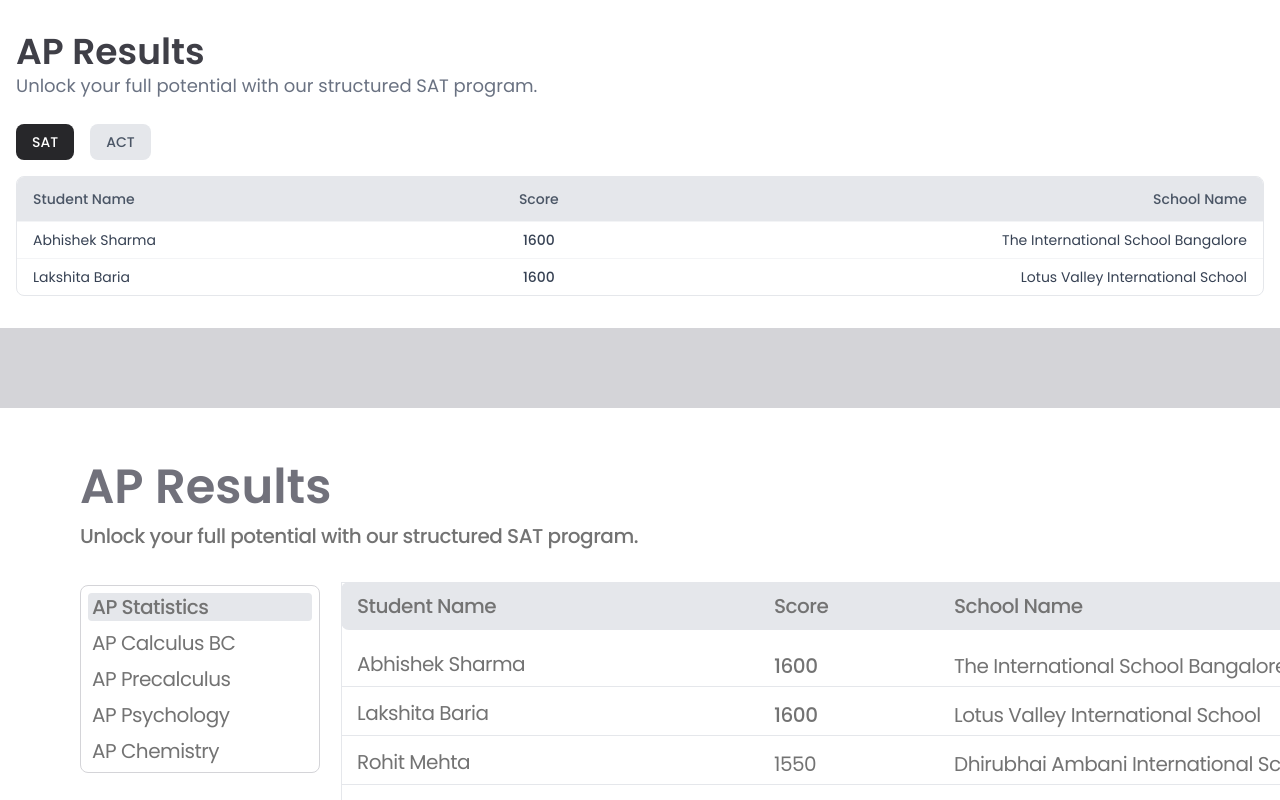
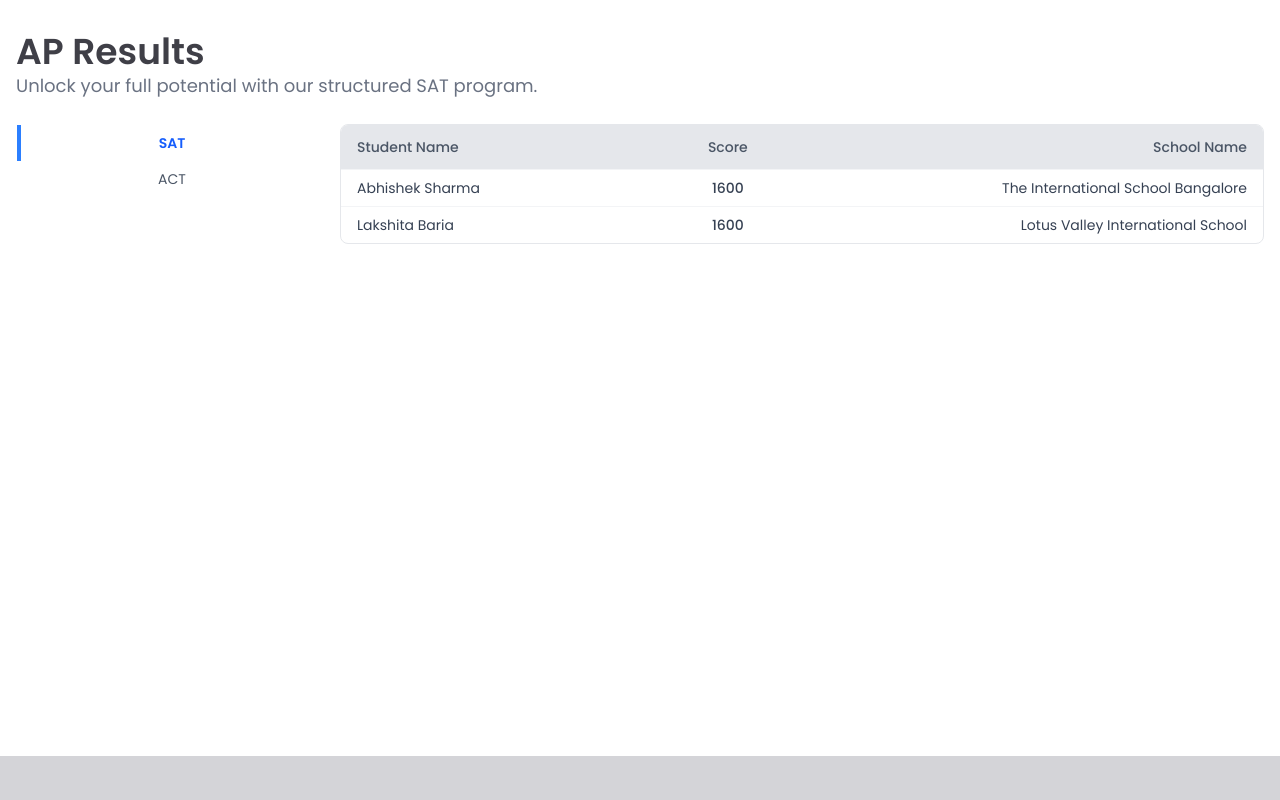
Before and after one commit to DevAashutosh007/sat-n-paper-website, a Next.js app: page /careers in a window 1280 px wide. Shown: the top 800 px of the page. Built offline with nearby package versions, Linux system fonts and the light colour scheme.

Commit message:
changed tagged results ui

```diff
--- a/components/TabbedResults/Tabs.tsx
+++ b/components/TabbedResults/Tabs.tsx
@@ -1,23 +1,24 @@
-import React from 'react';
+import React from "react";
 
-type Props = {
+interface TabsProps {
   tabs: string[];
   activeTab: string;
   onChange: (tab: string) => void;
-};
+}
 
-const Tabs: React.FC<Props> = ({ tabs, activeTab, onChange }) => {
+const Tabs: React.FC<TabsProps> = ({ tabs, activeTab, onChange }) => {
   return (
-    <div className="flex space-x-4 mb-4">
-      {tabs.map(tab => (
+    <div className="flex md:flex-col overflow-x-auto md:overflow-y-auto">
+      {tabs.map((tab) => (
         <button
           key={tab}
           onClick={() => onChange(tab)}
-          className={`px-4 py-2 rounded-lg text-sm font-medium transition-colors ${
-            activeTab === tab
-              ? 'bg-zinc-800 text-white'
-              : 'bg-gray-200 text-gray-600 hover:bg-gray-300'
-          }`}
+          className={`py-2 px-4 whitespace-nowrap text-sm border-b-2 md:border-b-0 md:border-l-4
+            ${
+              tab === activeTab
+                ? "border-blue-500 text-blue-600 font-semibold"
+                : "border-transparent text-gray-600"
+            }`}
         >
           {tab}
         </button>
--- a/components/TabbedResults/index.tsx
+++ b/components/TabbedResults/index.tsx
@@ -3,38 +3,50 @@ import React, { useState } from 'react';
 import Tabs from './Tabs';
 import StudentResultTable from './StudentResultTable';
 
-const data = {
+type TabKey = 'SAT' | 'ACT';
+
+const data: Record<TabKey, { name: string; score: number; school: string }[]> = {
   SAT: [
     { name: 'Abhishek Sharma', score: 1600, school: 'The International School Bangalore' },
     { name: 'Lakshita Baria', score: 1600, school: 'Lotus Valley International School' },
-    // ... more
+    // ...
   ],
   ACT: [
     { name: 'Ritika Sen', score: 34, school: 'Greenwood High' },
     { name: 'Aman Yadav', score: 35, school: 'Delhi Public School' },
-    // ... more
+    // ...
   ],
 };
-
-type TabKey = keyof typeof data;
 
 const TabbedResults = () => {
   const [activeTab, setActiveTab] = useState<TabKey>('SAT');
 
   return (
     <div className="px-4 py-8 w-full max-w-screen-xl mx-auto">
+      {/* Header */}
       <div className="mb-6">
         <h2 className="text-4xl font-semibold text-zinc-700">AP Results</h2>
         <p className="text-gray-500 text-lg">Unlock your full potential with our structured SAT program.</p>
       </div>
 
+      {/* Responsive Layout */}
+      <div className="flex flex-col md:flex-row gap-4 h-[600px]">
+        {/* Tabs section */}
+        <div className="md:w-1/4 w-full md:sticky top-24">
+          <div className="overflow-y-auto max-h-[500px] md:max-h-full md:h-full border md:border-r rounded-lg md:rounded-none">
             <Tabs
               tabs={Object.keys(data)}
               activeTab={activeTab}
               onChange={(tab) => setActiveTab(tab as TabKey)}
             />
+          </div>
+        </div>
 
+        {/* Content section */}
+        <div className="md:w-3/4 w-full overflow-y-auto max-h-[500px] md:max-h-full md:h-full">
           <StudentResultTable results={data[activeTab]} />
+        </div>
+      </div>
     </div>
   );
 };
```
Lines whose indentation alone changed are shown as unchanged.
